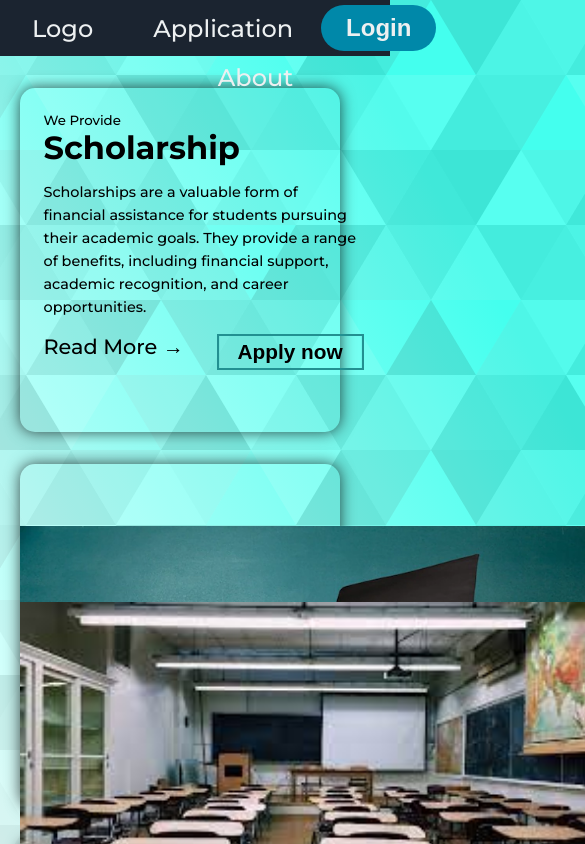
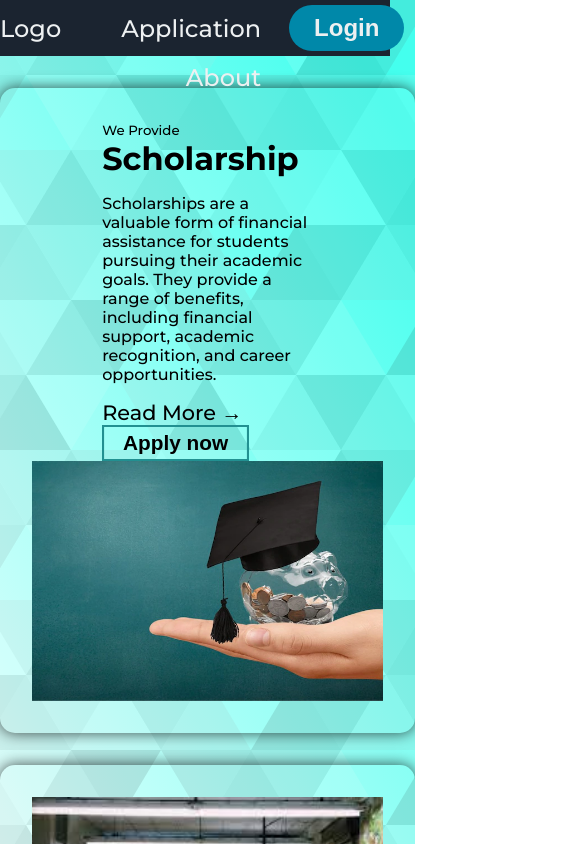
Before and after one commit to Suhas-Kalagotla/NGO-project, a React (Create React App) app in the folder client/: page / in a window 390 px wide. Shown: the top 844 px of the page, 585 px wide, since content can reach past the window. Built offline with nearby package versions, Linux system fonts and the light colour scheme.

Commit message:
made divs in home page responsive

```diff
--- a/client/src/components/divs/Divs.jsx
+++ b/client/src/components/divs/Divs.jsx
@@ -1,33 +1,37 @@
 import './divs.css'
 import React from 'react';
-import {Link} from 'react-router-dom';
+import {useNavigate} from 'react-router-dom';
 
 const Divs = (props)=>{
+  const navigate = useNavigate();
+  const navigateApp = ()=>{
+    navigate("/application")
+  }
   return(
-    <div className="everthing">
+    <>
     {props.direction==="right" ? (
       <div className="skewed">
         <div className="text">
+          <div>
           <small>{props.title}</small>
           <h1>{props.heading}</h1>
+          </div>
+          <div>
           <p>{props.para}</p>
+          </div>
           <div className="links">
             <a href="#">Read More &rarr;</a>
-        <button className="apply_btn"><Link to ="/application/form">Apply now </Link></button>
+            <button className="apply_btn" onClick={navigateApp}>Apply now</button>
           </div>
         </div>
         <div className="image">
-        <div>
             <img src={props.src} alt="img"/>
-        </div>
         </div>
       </div>
     ):(
       <div className="skewed skewed-left">
         <div className="image">
-        <div>
           <img src={props.src} alt="img"/>
-        </div>
         </div>
         <div className="text">
           <small>{props.title}</small>
@@ -35,12 +39,12 @@ const Divs = (props)=>{
           <p>{props.para}</p>
           <div className="links">
           <a href="#">Read More &rarr;</a>
-          <button className="apply_btn"><Link to ="/application/form">Apply now</Link></button>
+          <button className="apply_btn" onClick={navigateApp}>Apply now</button>
           </div>
         </div>
       </div>
     )}
-    </div>
+    </>
   )
 
 }
--- a/client/src/components/divs/divs.css
+++ b/client/src/components/divs/divs.css
@@ -1,132 +1,99 @@
-.everything{
-  margin:0;
-  display:flex;
-  justify-content:space-between;
-  align-items:center;
-  flex-direction:column;
-  box-sizing : border-box;
-  width:100%;
-}
-.links{
-  display:flex;
-  justify-content:space-between;
-  width:100%;
-}
-.everthing p,small{
-  color:var(--color-div-text);
-}
-.everthing p{
-  font-size: 0.9rem ;
-  line-height:23px;
+.skewed {
+  display: flex;
+  justify-content:space-around;
+  overflow: hidden;
+  flex-wrap: wrap;
+  width: 90%;
+  margin: 2rem auto;
+  padding:2rem;
+  color: #f1f1f1;
+  background: none;
+  box-shadow: 0 0 15px rgba(0, 0, 0, 0.7);
+  border-radius: 15px;
+  color: var(--color-div-text);
 }
 
-h1{
-  color:#000;
-  margin:0;
-}
-.skewed{
-  height:21.5rem;
-  width:90%;
-  color:#f1f1f1;
+.text {
+  width:60%;
   display:flex;
-  background:none;
-  margin:2em 0;
-  box-shadow: 0 0 15px rgba(0,0,0,0.7);
-  margin-left:5%;
-  border-radius:15px;
+  flex-direction:column;
+  justify-content:space-around;
 }
 
-.text{
-  padding:1.5em;
-  width:100%;
-  display:flex;
-  justify-content:space-evenly;
-  align-items:flex-start;
-  flex-direction:column;
-  object-fit:cover;
+.text h1 {
+  margin: 0;
+  padding: 0;
 }
 
-.text a {
-  color:var(--color-div-text);
-  font-size:1.3rem;
+.image {
+  display: flex;
+  justify-content: center;
+  align-items: center;
+  overflow: hidden;
 }
 
-.everything a{
-  color:#000;
-  text-decoration:none;
-}
-.image{
-  display:flex;
-  align-items: center;
-  justify-content:space-around;
-  height:auto;
-  width:40%;
-
+.image >img  {
+  height:15rem;
+  display: block;
+  object-fit: contain;
 }
 
-.image img {
-  object-fit:contain;
-  height:600px;
-  width:600px;
-}
-.skewed-left .image {
-  max-width:40%;
-  min-width:0;
-}
-.skewed-left .text{
-  width:60%;
-}
-.image{
-  width:80%;
-  min-width:0;
-  max-width:100%;
-}
-.links{
-  color:var(--color-div-text);
-}
-.apply_btn {
-  font-size:1.3rem;
-  cursor:pointer;
-  padding:.3em 1em;
-  font-weight:bold;
-  border:none;
+.links {
+  display: flex;
+  justify-content: space-between;
+  flex-wrap:wrap;
 }
 
-.apply_btn{
-
-  box-shadow:0 0 0 .1em inset var(--c);
-  --_g : linear-gradient(var(--c) 0 0 ) no-repeat;
-  background:
-    var(--_g) calc(var(--_p,0%)-100%) 0%,
-    var(--_g) calc(200% - var(--_p,0%)) 0%,
-    var(--_g) calc(var(--_p,0%) - 100%) 100%,
-    var(--_g) calc(200% - var(--_p,0%)) 100%;
-  background-size:50.5% calc(var(--_p,0%)/2 + .5%);
-  outline-offset:.1em;
-  transition:background-size .4s, background-position 0s .4s;
+.links>a {
+  color: var(--color-div-text);
+  font-size: 1.3rem;
 }
 
-.apply_btn:hover{
-  --_p:100%;
+.everything a {
+  color: #000;
+  text-decoration: none;
+}
+
+.skewed-left .text {
+  width: 60%;
+}
+
+.links {
+  color: var(--color-div-text);
+}
+
+.apply_btn {
+  font-size: 1.3rem;
+  cursor: pointer;
+  padding: .3em 1em;
+  font-weight: bold;
+  border: none;
+}
+
+.apply_btn>a {
+  color: #000;
+}
+
+.apply_btn {
+
+  box-shadow: 0 0 0 .1em inset var(--c);
+  --_g: linear-gradient(var(--c) 0 0) no-repeat;
+  background:
+    var(--_g) calc(var(--_p, 0%)-100%) 0%,
+    var(--_g) calc(200% - var(--_p, 0%)) 0%,
+    var(--_g) calc(var(--_p, 0%) - 100%) 100%,
+    var(--_g) calc(200% - var(--_p, 0%)) 100%;
+  background-size: 50.5% calc(var(--_p, 0%)/2 + .5%);
+  outline-offset: .1em;
+  transition: background-size .4s, background-position 0s .4s;
+}
+
+.apply_btn:hover {
+  --_p: 100%;
   transition: background-position.4s, background-size 0s;
 }
 
-.apply_btn:active{
-  box-shadow:0 0 9e9q inset #0009;
-  background-color:var(--c);
+.apply_btn:active {
+  box-shadow: 0 0 9e9q inset #0009;
+  background-color: var(--c);
 }
-
-
-
-@media screen and (max-width:750px){
-  .skewed{
-    display:block;
-    width:20em;
-  }
-  .image .text {
-    width:100%;
-  }
-  img{
-    width:60%;
-  }
-}
--- a/client/src/components/form/Form.jsx
+++ b/client/src/components/form/Form.jsx
@@ -44,7 +44,7 @@ const Form =()=>{
       >
         {({handleSubmit, errors})=>{
           return(
-            <form noValidate onSubmit={handleSubmit}>
+            <form noValidate onSubmit={handleSubmit} className="applicationForm">
               <div className ="basicDetails">
                 <h2 className="heading">Basic Details</h2>
                 <div className ="mainContent">
--- a/client/src/components/form/form.css
+++ b/client/src/components/form/form.css
@@ -1,8 +1,5 @@
-form {
+.applicationForm {
   margin: auto;
-  width: 100%;
-  height: 90%;
-  background:none;
   font-size:1.5rem;
 }
 .basicDetails , .addressDetails , .educationalDetails{
--- a/client/src/components/home/Home.jsx
+++ b/client/src/components/home/Home.jsx
@@ -46,6 +46,7 @@ const Home =()=>{
       }
     </>
     )
+
 }
 
 export default Home ;
--- a/client/src/components/login/login.css
+++ b/client/src/components/login/login.css
@@ -14,7 +14,7 @@
   justify-content: center;
   max-width: 90%;
   height: 90%;
-  padding: 20px;
+  padding: 1rem 2rem;
   margin-bottom:1rem;
   background: #fff;
   border-radius: 4px;
@@ -24,6 +24,7 @@
 
 .loginContainer form h1 {
   text-align: center;
+  margin-top:0rem;
   margin-bottom: 24px;
   color: #222;
   padding: 1rem;
--- a/client/src/components/navbar/navbar.css
+++ b/client/src/components/navbar/navbar.css
@@ -3,17 +3,17 @@ nav{
   display:flex;
   justify-content:space-between;
   align-items:center;
-  padding-left:2rem;
-  padding-right:2rem;
   height:3.5rem;
   position:relative;
   font-size:1.5rem ;
 }
 
-
 .nav__links {
   width:100%;
-  text-align:right;
+  display:flex;
+  justify-content:end;
+  flex-wrap:wrap;
+  margin:0px;
 }
 .nav__links li {
   display:inline-block;
```
Lines whose indentation alone changed are shown as unchanged.
